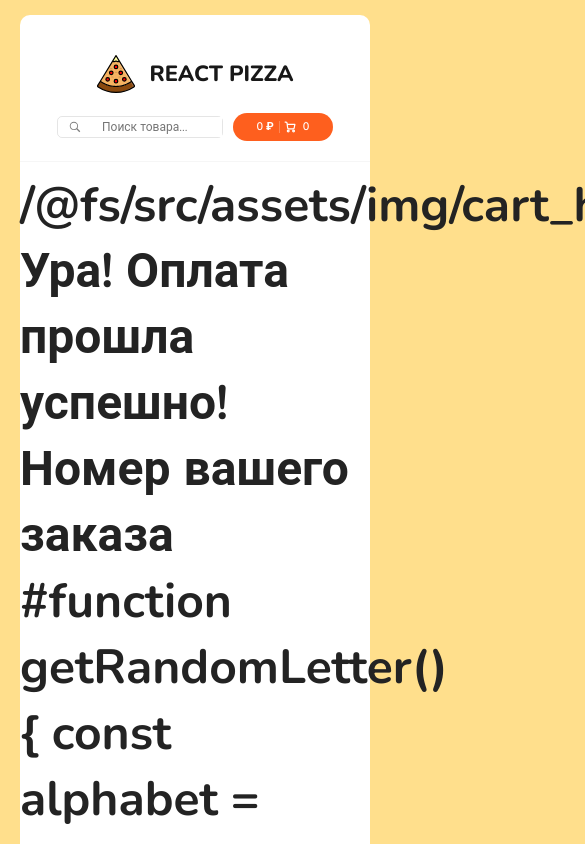
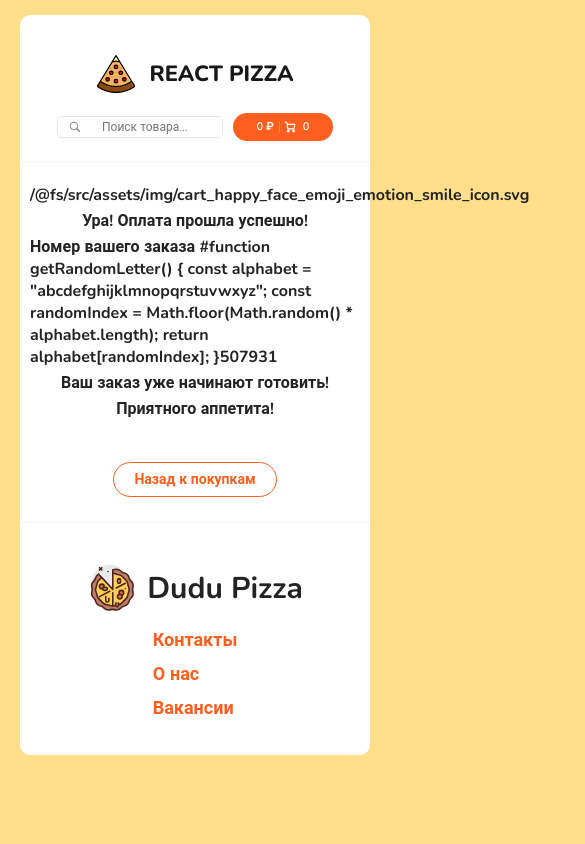
Before and after one commit to DanilovNikolai/react_project_3, a React (Create React App) app: page /react_project_3/success_payment in a window 390 px wide. Shown: the top 844 px of the page, 585 px wide, since content can reach past the window. Built offline with nearby package versions, Linux system fonts and the light colour scheme.

Commit message:
success_payment page added

```diff
--- a/src/components/SuccessPaymentBlock/SuccessPaymentBlock.module.scss
+++ b/src/components/SuccessPaymentBlock/SuccessPaymentBlock.module.scss
@@ -1,3 +1,45 @@
+@import '../../scss/variables';
+
 .root {
-
+  padding: 10px;
+  display: flex;
+  flex-direction: column;
+  justify-content: center;
+  align-items: center;
+  font-size: 30px;
+  max-width: 800px;
+  margin: 0 auto;
+  @media (max-width: 750px){
+      font-size: 24px;
+  }
+  @media (max-width: 600px){
+      font-size: 20px;
+  }
+  @media (max-width: 400px){
+      font-size: 16px;
+  }
+  div {
+    margin: 5px auto;
+    @media (max-width: 400px){
+      margin: 2px auto;
+  }
+  }
+  img {
+    max-width: 100px;
+    @media (max-width: 600px){
+      max-width: 70px;
+  }
+  @media (max-width: 400px){
+    max-width: 50px;
 }
+  }
+  span {
+    margin: 0 auto;
+    display: inline-block;
+    color: $orange;
+    font-weight: 700;
+  }
+  button {
+    margin-top: 40px;
+  }
+}
```
